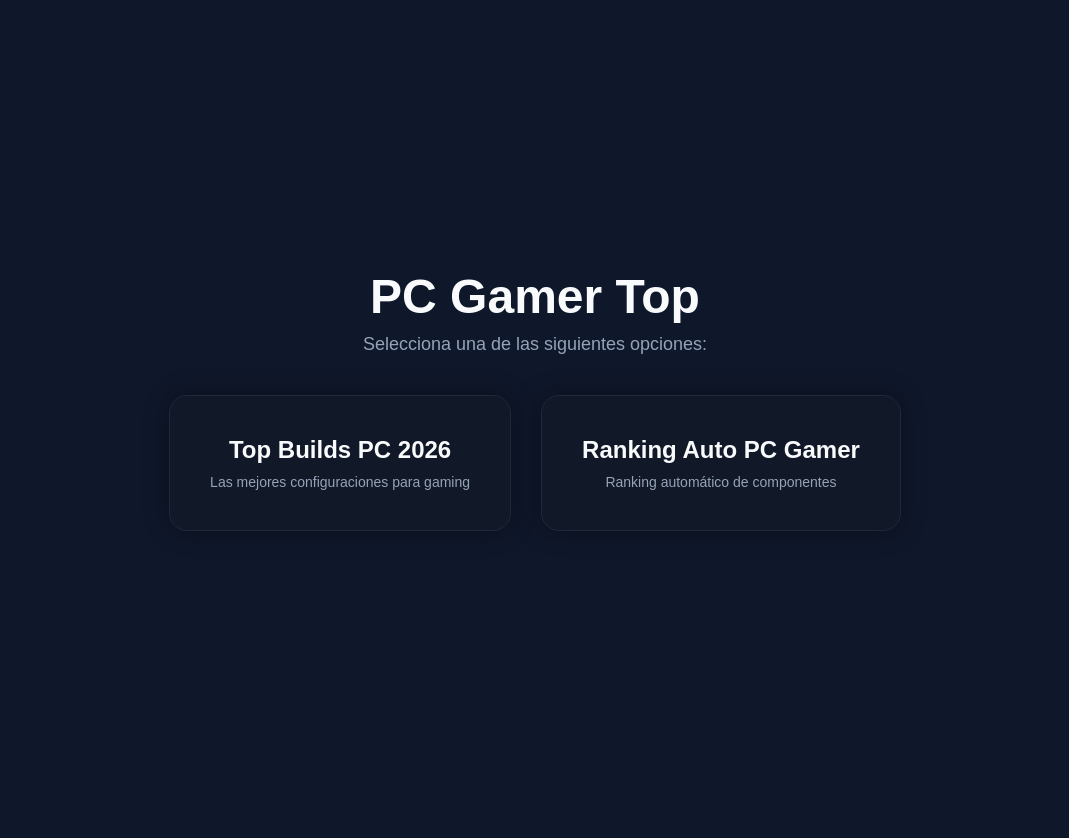
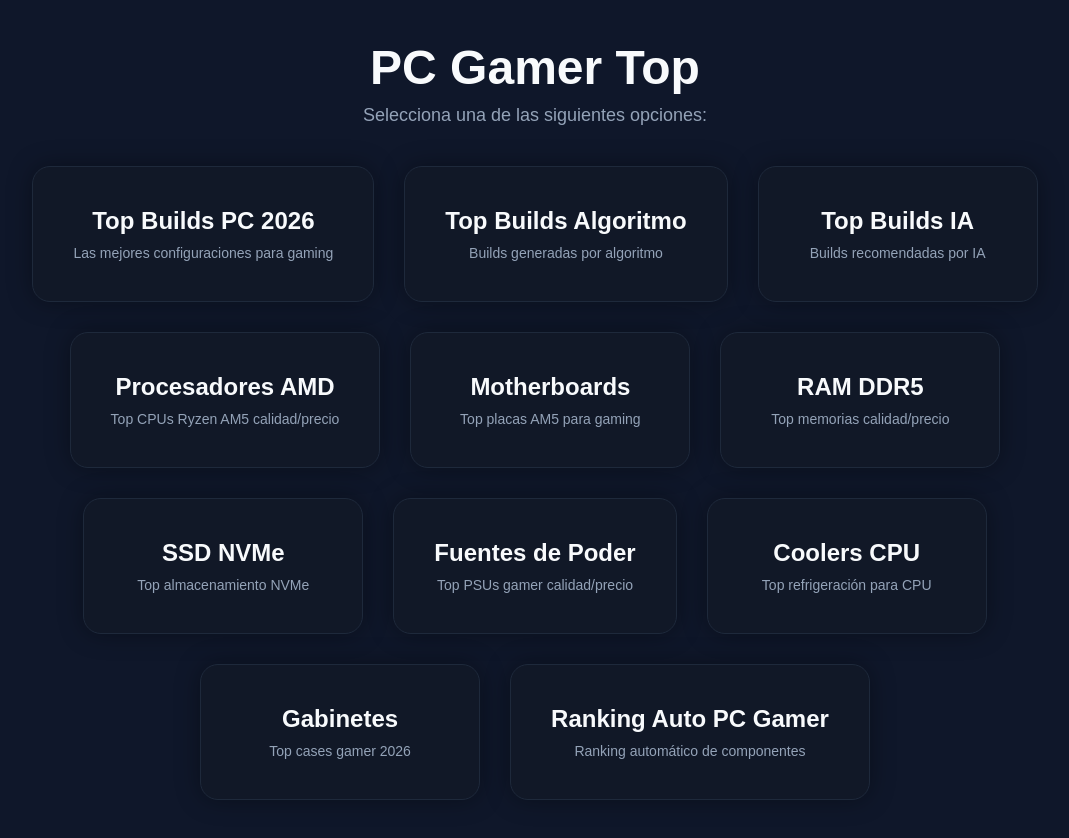
Before and after one commit to AlejoObandoGil/pc-gamer-top, a plain HTML site: page index.html in a window 1280 px wide. Shown: the whole page, without its empty margins (105-1174 px from the left). Before the commit the page ends 800 px from the top, so only its background shows below. Drawn offline with Linux system fonts and the light colour scheme.

Commit message:
Agregada navegación completa en index.html
- Tarjetas de navegación para todas las páginas de builds
- Tarjetas para todas las categorías de componentes (CPU, motherboards, RAM, SSD, PSU, coolers, cases)
- Navegación organizada y con estilo consistente

```diff
--- a/index.html
+++ b/index.html
@@ -85,6 +85,51 @@
       <p>Las mejores configuraciones para gaming</p>
     </a>
 
+    <a href="top-builds-algoritmo.html" class="link-card">
+      <h2>Top Builds Algoritmo</h2>
+      <p>Builds generadas por algoritmo</p>
+    </a>
+
+    <a href="top-builds-segun-IA.html" class="link-card">
+      <h2>Top Builds IA</h2>
+      <p>Builds recomendadas por IA</p>
+    </a>
+
+    <a href="cpu-amd.html" class="link-card">
+      <h2>Procesadores AMD</h2>
+      <p>Top CPUs Ryzen AM5 calidad/precio</p>
+    </a>
+
+    <a href="motherboards.html" class="link-card">
+      <h2>Motherboards</h2>
+      <p>Top placas AM5 para gaming</p>
+    </a>
+
+    <a href="ram.html" class="link-card">
+      <h2>RAM DDR5</h2>
+      <p>Top memorias calidad/precio</p>
+    </a>
+
+    <a href="ssd.html" class="link-card">
+      <h2>SSD NVMe</h2>
+      <p>Top almacenamiento NVMe</p>
+    </a>
+
+    <a href="psu.html" class="link-card">
+      <h2>Fuentes de Poder</h2>
+      <p>Top PSUs gamer calidad/precio</p>
+    </a>
+
+    <a href="cooler.html" class="link-card">
+      <h2>Coolers CPU</h2>
+      <p>Top refrigeración para CPU</p>
+    </a>
+
+    <a href="case.html" class="link-card">
+      <h2>Gabinetes</h2>
+      <p>Top cases gamer 2026</p>
+    </a>
+
     <a href="ranking-auto-pc-gamer.html" class="link-card">
       <h2>Ranking Auto PC Gamer</h2>
       <p>Ranking automático de componentes</p>
```
